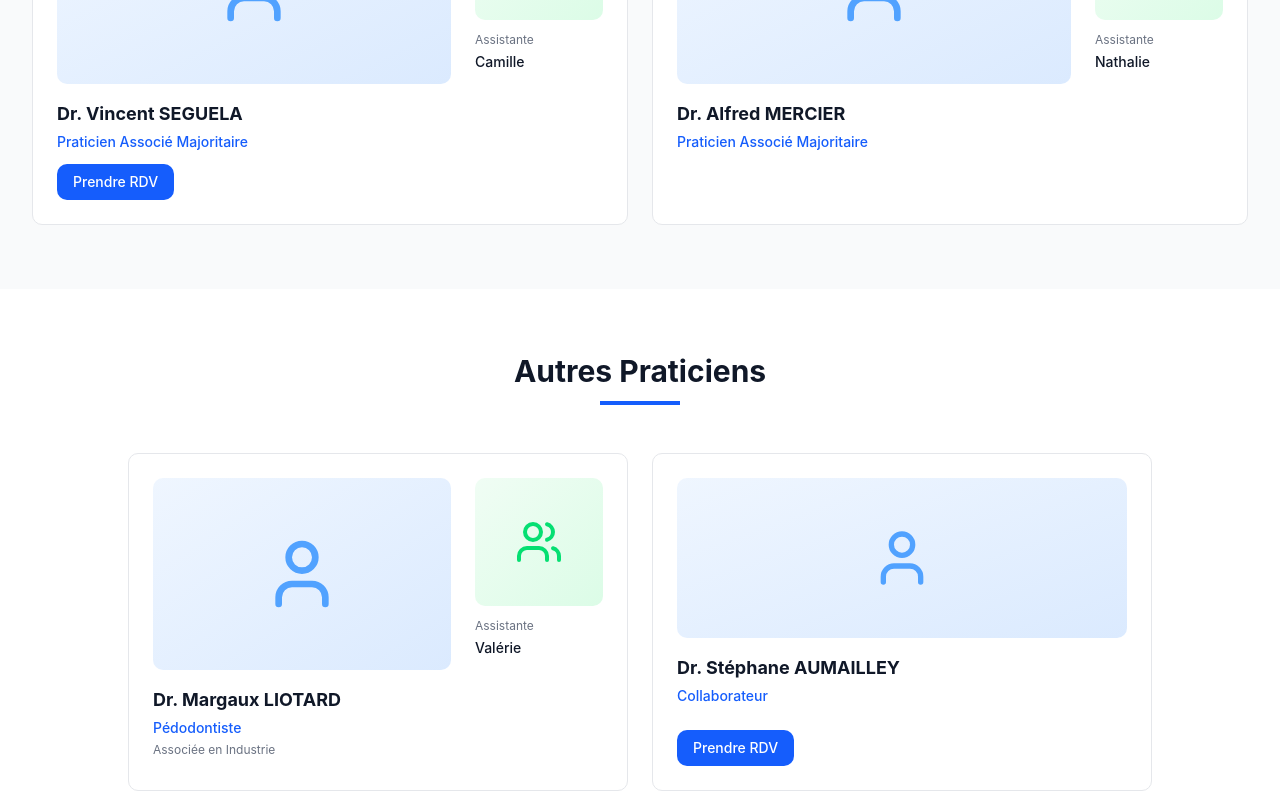
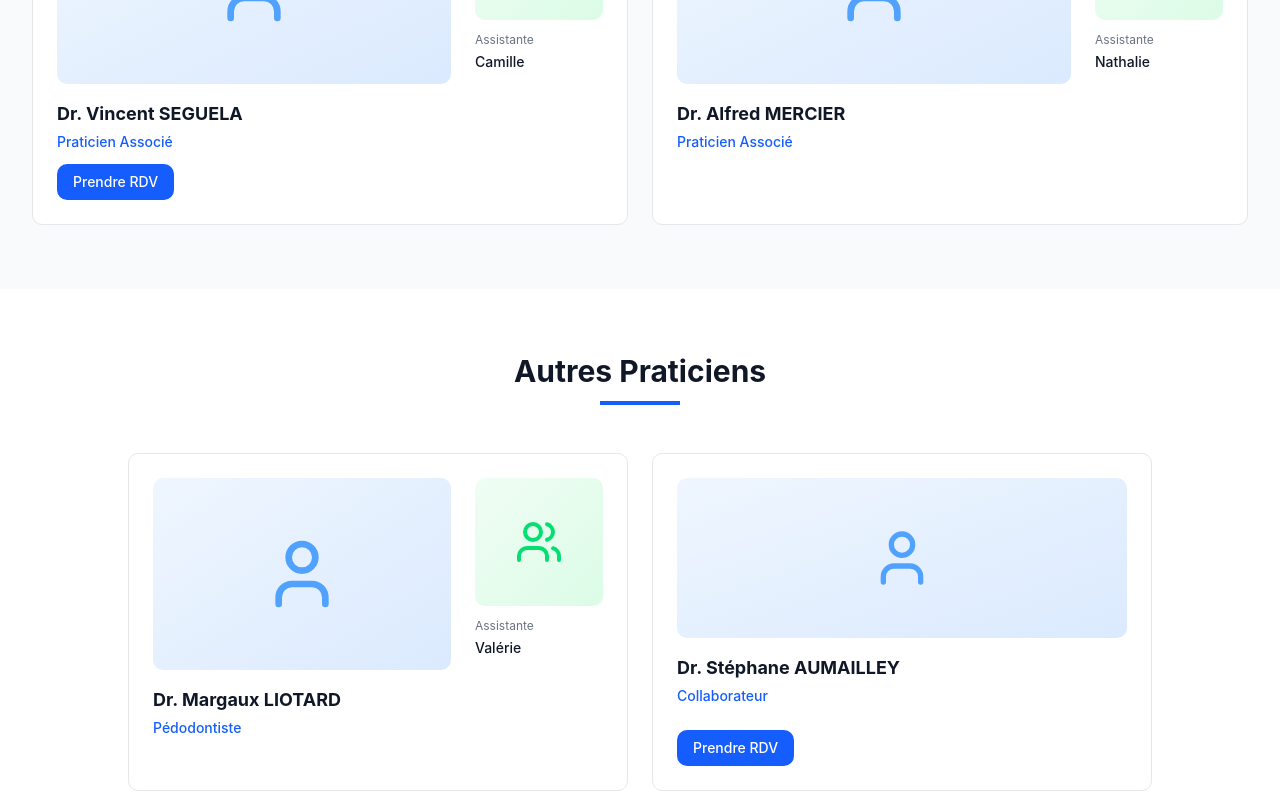
Before and after one commit to t-mercier/cabinet-dentaire-rive-droite, a Next.js app: page /equipe in a window 1280 px wide. Shown: the part 1060-1860 px from the top of the page. Built offline with nearby package versions, Linux system fonts and the light colour scheme.

Commit message:
🏷️ Remove 'Majoritaire' and 'Associée en Industrie' labels
- Change 'Praticien Associé Majoritaire' to 'Praticien Associé'
- Remove 'Associée en Industrie' specialty from Dr. LIOTARD
- Keep only 'Pédodontiste' as role
- Remove specialty prop from associeIndustrie rendering

```diff
--- a/src/app/equipe/page.tsx
+++ b/src/app/equipe/page.tsx
@@ -14,13 +14,13 @@ export const metadata: Metadata = {
 // Team data structure
 const teamData = {
   associesMajoritaires: [
-    { name: 'Dr. Michel AZMA', role: 'Praticien Associé Majoritaire', assistant: 'Daphné', doctolibUrl: undefined },
-    { name: 'Dr. Dominique CHEVALIER', role: 'Praticien Associé Majoritaire', assistant: 'Natacha', doctolibUrl: undefined },
-    { name: 'Dr. Vincent SEGUELA', role: 'Praticien Associé Majoritaire', assistant: 'Camille', doctolibUrl: 'https://www.doctolib.fr/dentiste/floirac/vincent-seguela' },
-    { name: 'Dr. Alfred MERCIER', role: 'Praticien Associé Majoritaire', assistant: 'Nathalie', doctolibUrl: undefined },
+    { name: 'Dr. Michel AZMA', role: 'Praticien Associé', assistant: 'Daphné', doctolibUrl: undefined },
+    { name: 'Dr. Dominique CHEVALIER', role: 'Praticien Associé', assistant: 'Natacha', doctolibUrl: undefined },
+    { name: 'Dr. Vincent SEGUELA', role: 'Praticien Associé', assistant: 'Camille', doctolibUrl: 'https://www.doctolib.fr/dentiste/floirac/vincent-seguela' },
+    { name: 'Dr. Alfred MERCIER', role: 'Praticien Associé', assistant: 'Nathalie', doctolibUrl: undefined },
   ],
   associeIndustrie: [
-    { name: 'Dr. Margaux LIOTARD', role: 'Pédodontiste', specialty: 'Associée en Industrie', assistant: 'Valérie', doctolibUrl: undefined },
+    { name: 'Dr. Margaux LIOTARD', role: 'Pédodontiste', assistant: 'Valérie', doctolibUrl: undefined },
   ],
   collaborateur: [
     { name: 'Dr. Stéphane AUMAILLEY', role: 'Collaborateur', doctolibUrl: 'https://www.doctolib.fr/dentiste/merignac/stephane-aumailley' },
@@ -169,7 +169,6 @@ export default function EquipePage() {
                 key={member.name}
                 name={member.name}
                 role={member.role}
-                specialty={member.specialty}
                 assistant={member.assistant}
                 doctolibUrl={member.doctolibUrl}
               />
```
